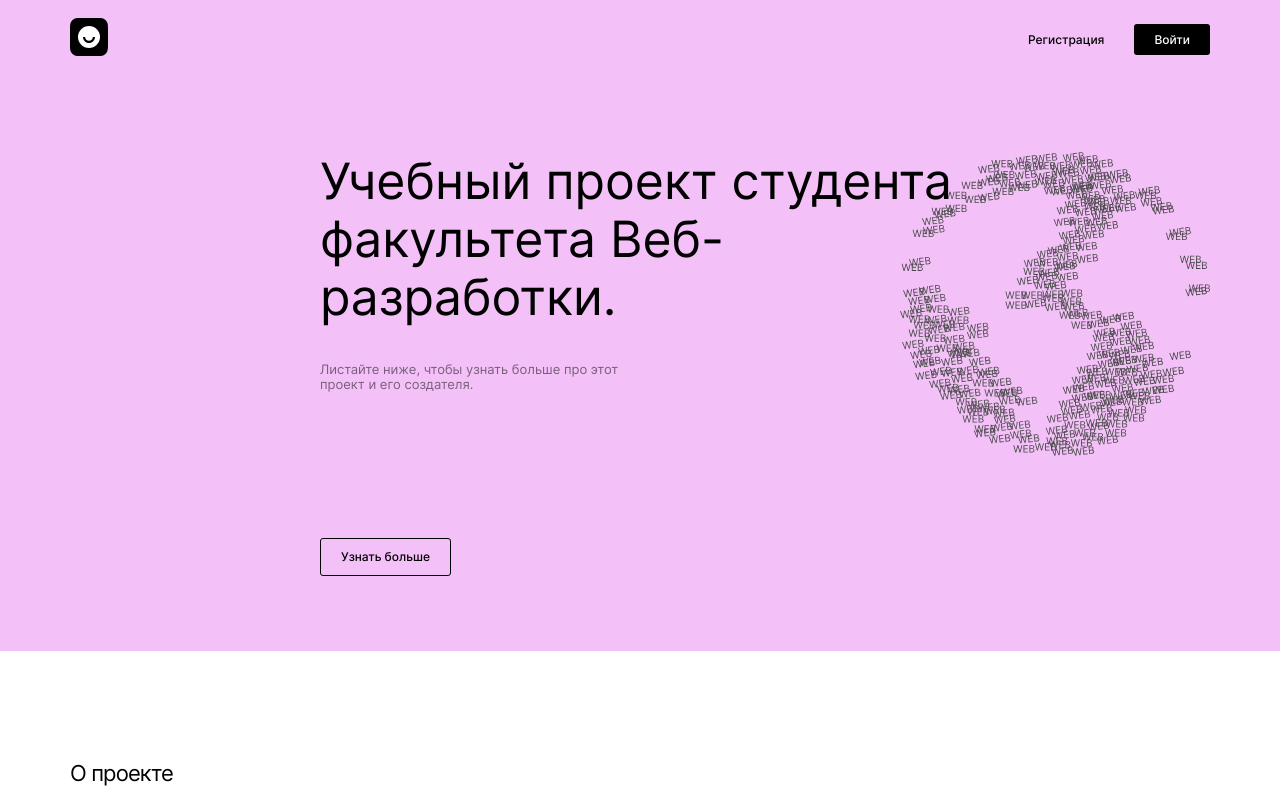
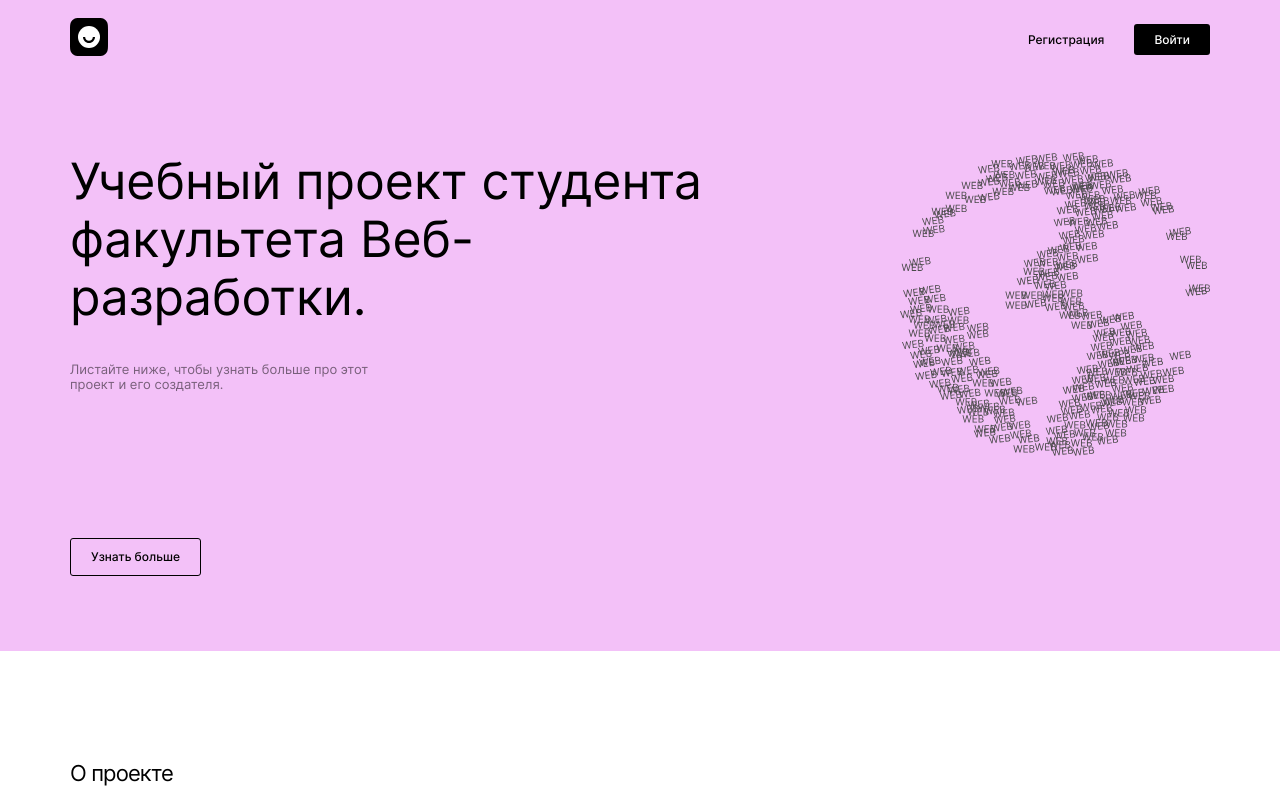
Before and after one commit to Hisime/movies-explorer-frontend, a React (Create React App) app: page / in a window 1280 px wide. Shown: the top 800 px of the page. Built offline with nearby package versions, Linux system fonts and the light colour scheme; the HTML template or start-up script is replaced by a standard one.

Commit message:
Promo alignment fix

```diff
--- a/src/components/Promo/Promo.css
+++ b/src/components/Promo/Promo.css
@@ -6,7 +6,6 @@
     background-repeat: no-repeat;
     background-position: top 75px right 70px;
     box-sizing: border-box;
-    display: flex;
 }
 
 .promo__inner {
@@ -66,6 +65,7 @@
         align-items: center;
     }
     .promo {
+        display: flex;
         min-height: 850px;
         background-position: top 140px right 50%;
     }
```
